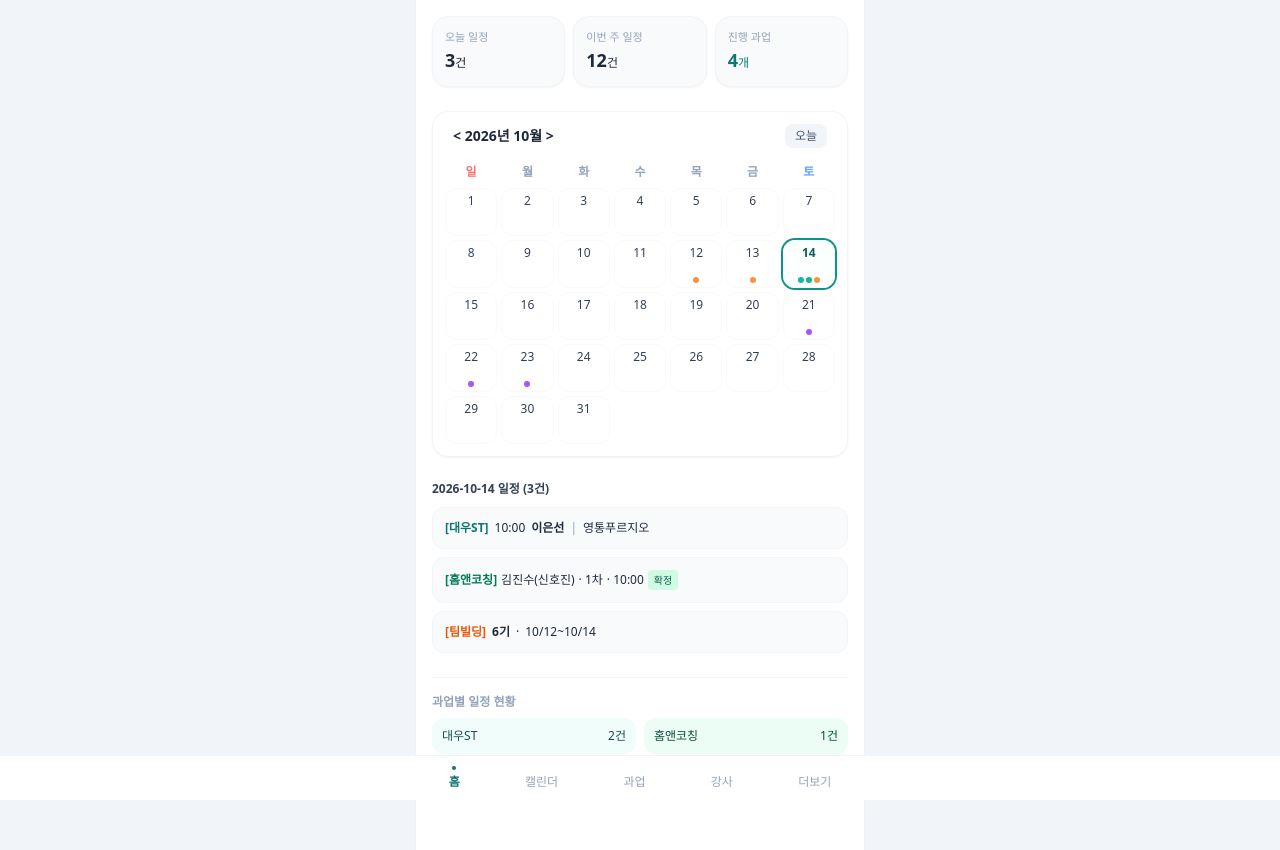
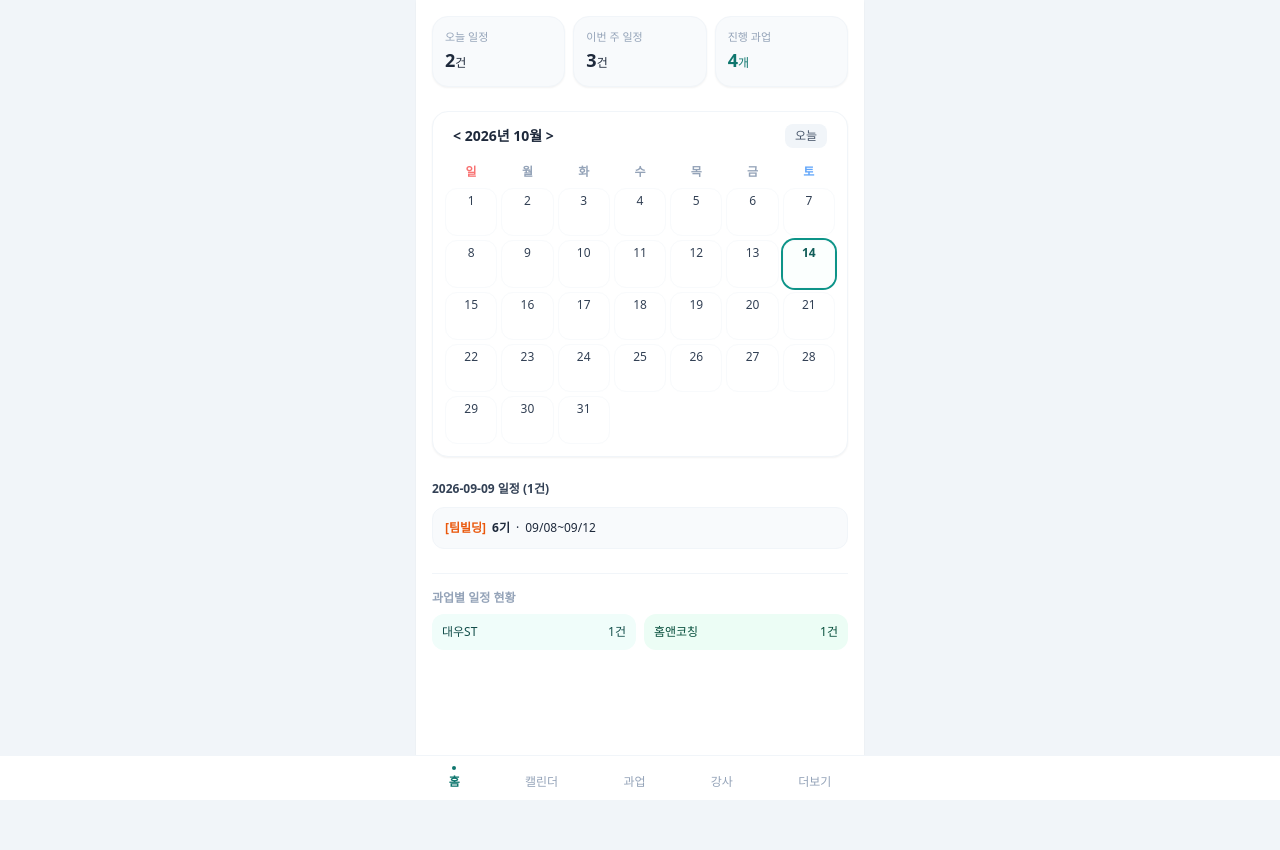
Before and after one commit to firstlady52/open-on, a Next.js app: page / in a window 1280 px wide. After the commit the page ends 800 px from the top, so only its background shows below. Built offline with nearby package versions, Linux system fonts and the light colour scheme.

Commit message:
Update page.tsx

```diff
--- a/src/app/page.tsx
+++ b/src/app/page.tsx
@@ -1,21 +1,27 @@
 'use client';
 
-import { useState } from 'react';
+import { useState, useEffect } from 'react';
 import MonthCalendar from '@/components/MonthCalendar';
 import EventCard from '@/components/EventCard';
 import { EventItem } from '@/types';
-import { useRouter } from 'next/navigation';
 
 const MOCK_EVENTS: EventItem[] = [
-  { id: '1', project_id: 'p1', project_name: '대우ST', start_date: '2026-10-14', start_time: '10:00', instructor_name: '이은선', location: '영통푸르지오' },
-  { id: '2', project_id: 'p2', project_name: '홈앤코칭', start_date: '2026-10-14', start_time: '10:00', participant_name: '김진수', coach_name: '신호진', round_label: '1차', status: '확정' },
-  { id: '3', project_id: 'p3', project_name: '팀빌딩', start_date: '2026-10-12', end_date: '2026-10-14', round_label: '6기' },
-  { id: '4', project_id: 'p4', project_name: '리더십', start_date: '2026-10-21', end_date: '2026-10-23', round_label: '2차' },
+  { id: '1', project_id: 'p1', project_name: '대우ST', start_date: '2026-09-10', start_time: '10:00', instructor_name: '이은선', location: '영통푸르지오' },
+  { id: '2', project_id: 'p2', project_name: '홈앤코칭', start_date: '2026-09-10', start_time: '10:00', participant_name: '김진수', coach_name: '신호진', round_label: '1차', status: '확정' },
+  { id: '3', project_id: 'p3', project_name: '팀빌딩', start_date: '2026-09-08', end_date: '2026-09-12', round_label: '6기' },
+  { id: '4', project_id: 'p4', project_name: '리더십', start_date: '2026-09-21', end_date: '2026-09-23', round_label: '2차' },
 ];
 
 export default function HomePage() {
-  const router = useRouter();
-  const [selectedDate, setSelectedDate] = useState('2026-10-14');
+  const [selectedDate, setSelectedDate] = useState('2026-09-10');
+
+  useEffect(() => {
+    const today = new Date();
+    const yyyy = today.getFullYear();
+    const mm = String(today.getMonth() + 1).padStart(2, '0');
+    const dd = String(today.getDate()).padStart(2, '0');
+    setSelectedDate(`${yyyy}-${mm}-${dd}`);
+  }, []);
 
   const filteredEvents = MOCK_EVENTS.filter(e => {
     if (e.end_date) {
@@ -28,29 +34,20 @@ export default function HomePage() {
     <main className="pb-24 pt-4 px-4 max-w-md mx-auto min-h-screen bg-white">
       {/* 요약 카드 3종 */}
       <div className="grid grid-cols-3 gap-2 mb-6">
-        <button
-          onClick={() => router.push('/calendar')}
-          className="bg-slate-50 border border-slate-100 p-3 rounded-2xl text-left shadow-sm active:scale-95 transition-transform"
-        >
+        <div className="bg-slate-50 border border-slate-100 p-3 rounded-2xl text-left shadow-sm">
           <span className="text-[11px] text-slate-400 font-medium block">오늘 일정</span>
+          <span className="text-lg font-bold text-slate-800">2<span className="text-xs font-normal">건</span></span>
+        </div>
+
+        <div className="bg-slate-50 border border-slate-100 p-3 rounded-2xl text-left shadow-sm">
+          <span className="text-[11px] text-slate-400 font-medium block">이번 주 일정</span>
           <span className="text-lg font-bold text-slate-800">3<span className="text-xs font-normal">건</span></span>
-        </button>
+        </div>
 
-        <button
-          onClick={() => router.push('/calendar')}
-          className="bg-slate-50 border border-slate-100 p-3 rounded-2xl text-left shadow-sm active:scale-95 transition-transform"
-        >
-          <span className="text-[11px] text-slate-400 font-medium block">이번 주 일정</span>
-          <span className="text-lg font-bold text-slate-800">12<span className="text-xs font-normal">건</span></span>
-        </button>
-
-        <button
-          onClick={() => router.push('/projects')}
-          className="bg-slate-50 border border-slate-100 p-3 rounded-2xl text-left shadow-sm active:scale-95 transition-transform"
-        >
+        <div className="bg-slate-50 border border-slate-100 p-3 rounded-2xl text-left shadow-sm">
           <span className="text-[11px] text-slate-400 font-medium block">진행 과업</span>
           <span className="text-lg font-bold text-teal-700">4<span className="text-xs font-normal">개</span></span>
-        </button>
+        </div>
       </div>
 
       {/* 캘린더 */}
@@ -80,7 +77,7 @@ export default function HomePage() {
         <div className="grid grid-cols-2 gap-2 text-xs">
           <div className="p-2.5 rounded-xl bg-teal-50 text-teal-900 flex justify-between font-medium">
             <span>대우ST</span>
-            <span>2건</span>
+            <span>1건</span>
           </div>
           <div className="p-2.5 rounded-xl bg-emerald-50 text-emerald-900 flex justify-between font-medium">
             <span>홈앤코칭</span>
```
